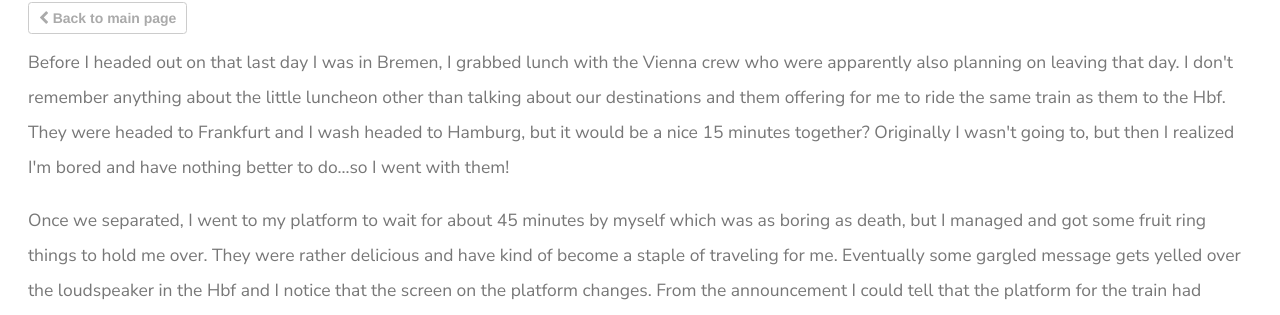
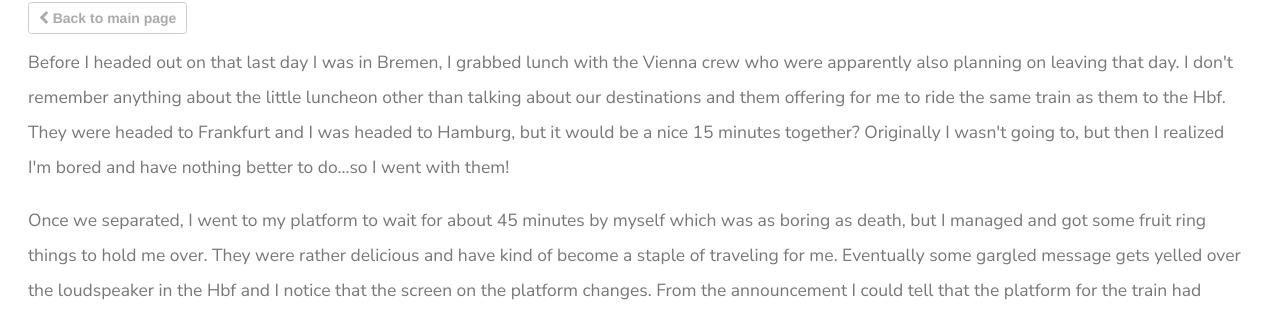
Before and after one commit to AbroadBlog/abroadblog.github.io, a Jekyll site: the page built from _posts/2017-04-09-trip-to-tel-aviv.md, in a window 1280 px wide and 900 px high, scrolled down 302 px. Shown: the part 210-525 px from the top of the window. Built offline with Jekyll 4.4.1, drawn with Linux system fonts in a browser that asks for light colours; nearby versions of some CDN libraries; comment, search, counter and statistics services are not loaded.

Commit message:
Fixed typo

```diff
--- a/_posts/2017-04-09-trip-to-tel-aviv.md
+++ b/_posts/2017-04-09-trip-to-tel-aviv.md
@@ -14,7 +14,7 @@ data-box-from: "1675 1650 500 400"
 
 <div class="{{ page.to-class }}" data-from="{% if page.data-box-from %}{{ page.data-box-from }}{% endif %}" data-to="{% if page.data-box-to %}{{ page.data-box-to }}{% endif %}">
 
-<p>Before I headed out on that last day I was in Bremen, I grabbed lunch with the Vienna crew who were apparently also planning on leaving that day. I don't remember anything about the little luncheon other than talking about our destinations and them offering for me to ride the same train as them to the Hbf. They were headed to Frankfurt and I wash headed to Hamburg, but it would be a nice 15 minutes together? Originally I wasn't going to, but then I realized I'm bored and have nothing better to do...so I went with them!</p>
+<p>Before I headed out on that last day I was in Bremen, I grabbed lunch with the Vienna crew who were apparently also planning on leaving that day. I don't remember anything about the little luncheon other than talking about our destinations and them offering for me to ride the same train as them to the Hbf. They were headed to Frankfurt and I was headed to Hamburg, but it would be a nice 15 minutes together? Originally I wasn't going to, but then I realized I'm bored and have nothing better to do...so I went with them!</p>
 
 <p>Once we separated, I went to my platform to wait for about 45 minutes by myself which was as boring as death, but I managed and got some fruit ring things to hold me over. They were rather delicious and have kind of become a staple of traveling for me. Eventually some gargled message gets yelled over the loudspeaker in the Hbf and I notice that the screen on the platform changes. From the announcement I could tell that the platform for the train had changed, but I couldn't tell which platform it had changed to. A guy who didn't speak German came over and asked me what had just happened and I shrugged and then, with 2 minutes or something left until departure, I start frantically running around checking signs. I had no idea what to do. Eventually, I run back to that same platform and realize that the train was boarding on the track just opposite of where it was supposed to be. Ugh, easy enough. I hop on the train and wait for what seems like 30 minutes before it leaves. It's a good thing that I don't really have anywhere to be except sleeping in the airport that night...</p>
 
```
Also changed, not shown: 2 other files.
